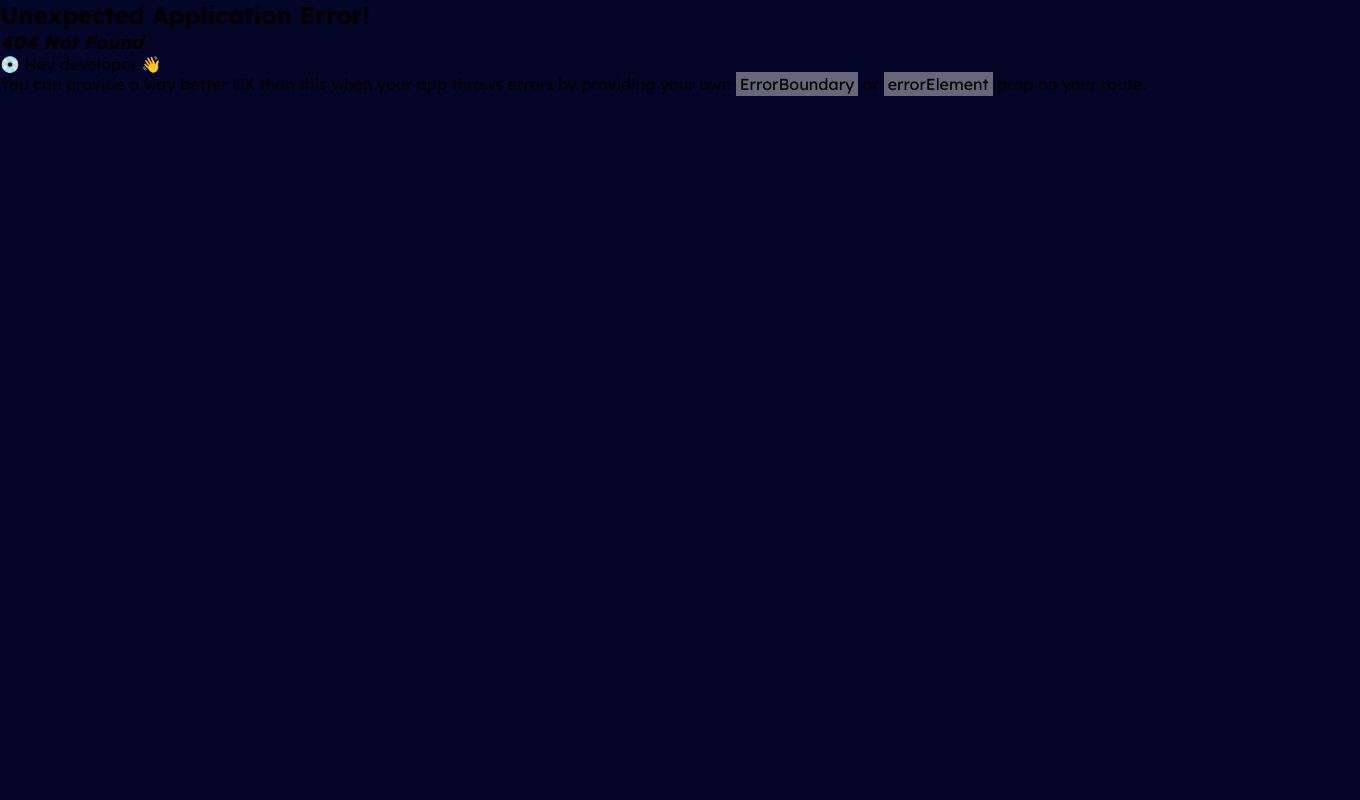
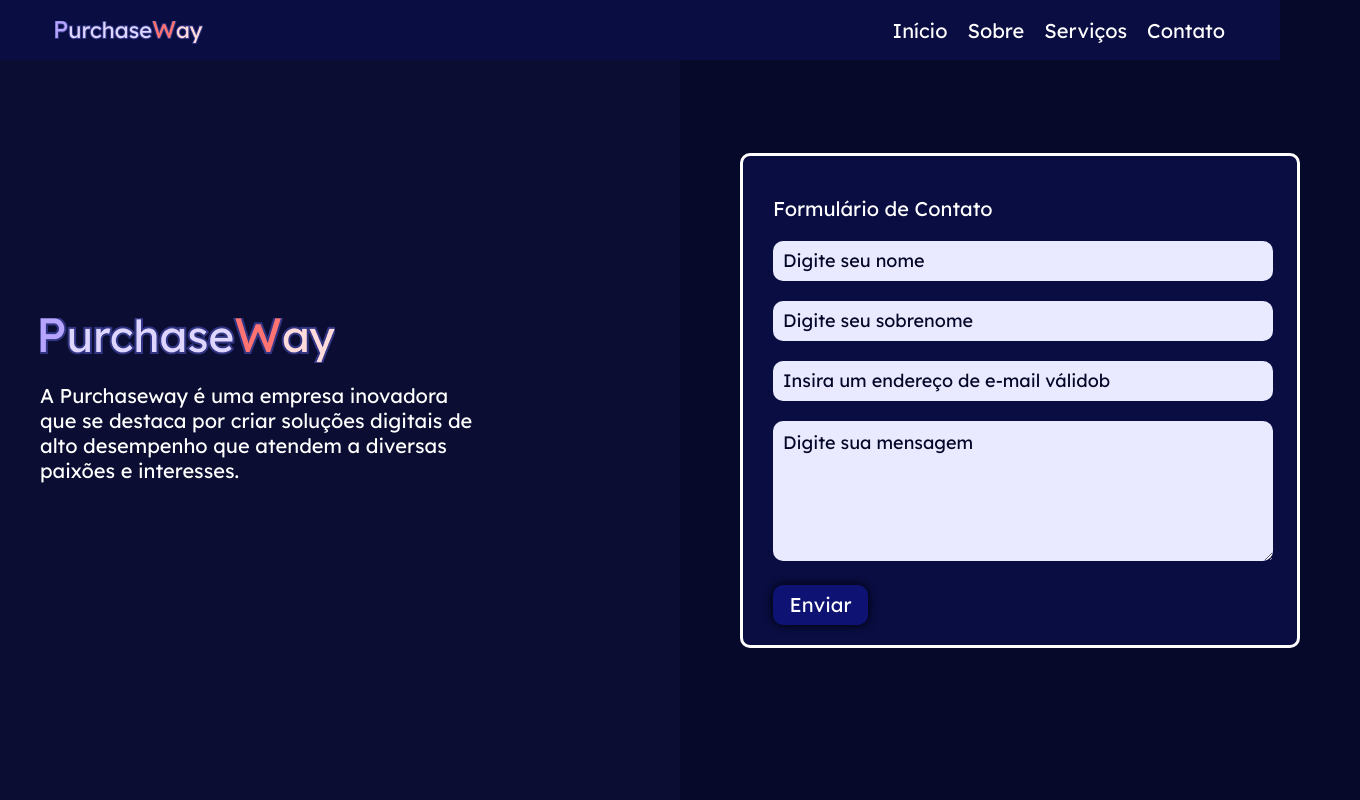
Before and after one commit to KevinWillyan456/purchaseway-portfolio, a React (Vite) app: page /contact in a window 1280 px wide. Before the commit this address had no page. Shown: the top 800 px of the page, 1360 px wide, since content can reach past the window. Built offline with nearby package versions, Linux system fonts and the light colour scheme.

Commit message:
feat: criação da página de contato com navegação

```diff
--- a/src/components/header/Header.tsx
+++ b/src/components/header/Header.tsx
@@ -48,7 +48,7 @@ function Header() {
                         <a href="#">Serviços</a>
                     </li>
                     <li>
-                        <a href="#">Contato</a>
+                        <Link to="/contact">Contato</Link>
                     </li>
                 </ul>
                 <ul className={menu ? "nav-mobile" : "nav-mobile hidden"}>
--- /dev/null
+++ b/src/components/maincontact/MainContact.css
@@ -0,0 +1,108 @@
+.main-contact {
+    width: 100%;
+}
+.main-contact .main-content {
+    width: 1360px;
+    max-width: 1360px;
+    margin: 0 auto;
+}
+.main-contact .main-content .main-banner {
+    display: grid;
+    grid-template-columns: 50% 50%;
+    min-height: 100vh;
+    align-items: center;
+}
+
+.main-contact .main-content .main-banner .main-highlight {
+    padding-left: 40px;
+    background: var(--color-blue-6);
+    height: 100%;
+    width: 100%;
+    display: flex;
+    gap: 20px;
+    justify-content: center;
+    flex-direction: column;
+}
+.main-contact .main-content .main-banner .main-highlight .cover {
+    display: flex;
+}
+.main-contact .main-content .main-banner .main-highlight .description {
+    color: var(--color-white);
+    font-size: 20px;
+    width: 450px;
+}
+.main-contact .main-content .main-banner .main-form {
+    background: var(--color-blue-7);
+    width: 100%;
+    height: 100%;
+    display: flex;
+    flex-direction: column;
+    justify-content: center;
+    align-items: center;
+}
+.main-form-tag {
+    width: 560px;
+    height: 495px;
+    border-radius: 10px;
+    border: 3px solid var(--color-white);
+    background: var(--color-blue-2);
+    padding: 0 30px;
+    flex-direction: column;
+}
+.main-form-tag .title {
+    color: var(--color-white);
+    font-size: 20px;
+    margin-top: 40px;
+    margin-bottom: 20px;
+}
+.main-form-tag input {
+    width: 500px;
+    height: 40px;
+    border-radius: 10px;
+    background: var(--color-blue-5);
+    padding: 0 10px;
+    outline: none;
+    color: var(--color-blue-1);
+    font-size: 18px;
+    border: none;
+    margin-bottom: 20px;
+}
+.main-form-tag input::placeholder {
+    color: var(--color-blue-1);
+    font-size: 18px;
+}
+.main-form-tag textarea {
+    width: 500px;
+    max-width: 500px;
+    min-width: 500px;
+    height: 140px;
+    min-height: 140px;
+    max-height: 140px;
+    border-radius: 10px;
+    background: var(--color-blue-5);
+    outline: none;
+    border: none;
+    padding: 10px;
+    color: var(--color-blue-1);
+    font-size: 18px;
+}
+.main-form-tag textarea::placeholder {
+    color: var(--color-blue-1);
+    font-size: 18px;
+}
+.main-form-tag button {
+    width: 95px;
+    height: 40px;
+    border-radius: 10px;
+    background: var(--color-blue-3);
+    box-shadow: 0px 0px 10px 0px #000;
+    color: var(--color-white);
+    text-align: center;
+    font-size: 20px;
+    display: flex;
+    align-items: center;
+    justify-content: center;
+    border: none;
+    cursor: pointer;
+    margin-top: 20px;
+}
--- /dev/null
+++ b/src/components/maincontact/MainContact.tsx
@@ -0,0 +1,43 @@
+import "./MainContact.css";
+
+function MainContact() {
+    return (
+        <main className="main-contact">
+            <section className="main-content">
+                <div className="main-banner">
+                    <div className="main-highlight">
+                        <div className="cover">
+                            <img
+                                src="/purchaseway-medium-logo.png"
+                                alt="Logo"
+                            />
+                        </div>
+                        <div className="description">
+                            A Purchaseway é uma empresa inovadora que se destaca
+                            por criar soluções digitais de alto desempenho que
+                            atendem a diversas paixões e interesses.
+                        </div>
+                    </div>
+                    <div className="main-form">
+                        <form className="main-form-tag">
+                            <div className="title">Formulário de Contato</div>
+                            <input type="text" placeholder="Digite seu nome" />
+                            <input
+                                type="text"
+                                placeholder="Digite seu sobrenome"
+                            />
+                            <input
+                                type="text"
+                                placeholder="Insira um endereço de e-mail válidob"
+                            />
+                            <textarea placeholder="Digite sua mensagem"></textarea>
+                            <button type="submit">Enviar</button>
+                        </form>
+                    </div>
+                </div>
+            </section>
+        </main>
+    );
+}
+
+export default MainContact;
--- a/src/index.css
+++ b/src/index.css
@@ -10,6 +10,9 @@
     --color-blue-2: #090d42;
     --color-blue-3: #0e1272;
     --color-blue-4: #161bcf;
+    --color-blue-5: #e9eaff;
+    --color-blue-6: #0b0e32;
+    --color-blue-7: #07092b;
     --color-white: #ffffff;
     --color-black: #000000;
 }
--- a/src/main.tsx
+++ b/src/main.tsx
@@ -3,11 +3,16 @@ import ReactDOM from "react-dom/client";
 import { createBrowserRouter, RouterProvider } from "react-router-dom";
 import "./index.css";
 import Home from "./pages/Home";
+import Contact from "./pages/Contact";
 
 const router = createBrowserRouter([
     {
         path: "/",
         element: <Home />,
+    },
+    {
+        path: "contact",
+        element: <Contact />,
     },
 ]);
 
--- /dev/null
+++ b/src/pages/Contact.tsx
@@ -0,0 +1,15 @@
+import Header from "../components/header/Header";
+import Footer from "../components/footer/Footer";
+import MainContact from "../components/maincontact/MainContact";
+
+function Contact() {
+    return (
+        <>
+            <Header />
+            <MainContact />
+            <Footer />
+        </>
+    );
+}
+
+export default Contact;
```
